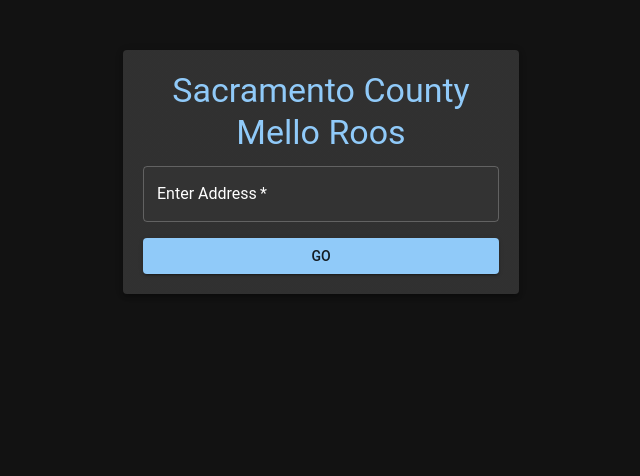
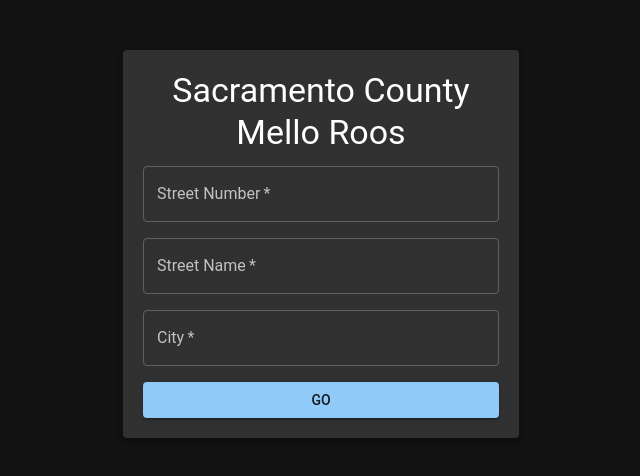
Before and after one commit to mpnikhil/sacramento-mello-roos-fe, a React (Create React App) app: page / in a window 1280 px wide. Shown: the top 476 px of the page, without its empty margins (319-959 px from the left). Built offline with nearby package versions, Linux system fonts and the light colour scheme.

Commit message:
Updated the form to take separate inputs for street number, name and city

```diff
--- a/src/App.js
+++ b/src/App.js
@@ -11,7 +11,9 @@ import {
 } from '@mui/material';
 
 function App() {
-  const [address, setAddress] = useState('');
+  const [streetNumber, setStreetNumber] = useState('');
+  const [streetName, setStreetName] = useState('');
+  const [city, setCity] = useState('');
   const [taxBill, setTaxBill] = useState(null);
   const [loading, setLoading] = useState(false);
   const [error, setError] = useState(null);
@@ -21,12 +23,18 @@ function App() {
     setLoading(true);
     setError(null);
 
+    const addressData = {
+      streetNumber,
+      streetName,
+      city
+    };
+
     fetch('https://your-backend-url.vercel.app/get-tax-bill', {
       method: 'POST',
       headers: {
         'Content-Type': 'application/json',
       },
-      body: JSON.stringify({ address }),
+      body: JSON.stringify(addressData),
     })
       .then((response) => response.json())
       .then((data) => {
@@ -45,24 +53,43 @@ function App() {
   };
 
   return (
-    <div className="App">
-      <Container component="main" maxWidth="xs" style={{ marginTop: '50px', height: '100vh' }}>
+    <Container component="main" maxWidth="xs" style={{ marginTop: '50px' }}>
       <Paper elevation={3} style={{ padding: '20px', backgroundColor: '#1e1e1e' }}>
-          <Typography variant="h4" component="h1" gutterBottom align="center" style={{ color: '#90caf9' }}>
+        <Typography variant="h4" component="h1" gutterBottom align="center">
           Sacramento County Mello Roos
         </Typography>
         <form onSubmit={handleSubmit}>
           <Box mb={2}>
             <TextField
               fullWidth
-                label="Enter Address"
+              label="Street Number"
               variant="outlined"
-                value={address}
-                onChange={(e) => setAddress(e.target.value)}
+              value={streetNumber}
+              onChange={(e) => setStreetNumber(e.target.value)}
               required
-                placeholder="1234 Example St"
-                InputLabelProps={{ style: { color: 'white' } }} // White label color
-                InputProps={{ style: { color: 'white', backgroundColor: '#333' } }} // Dark input background
+              placeholder="1234"
+            />
+          </Box>
+          <Box mb={2}>
+            <TextField
+              fullWidth
+              label="Street Name"
+              variant="outlined"
+              value={streetName}
+              onChange={(e) => setStreetName(e.target.value)}
+              required
+              placeholder="Main St"
+            />
+          </Box>
+          <Box mb={2}>
+            <TextField
+              fullWidth
+              label="City"
+              variant="outlined"
+              value={city}
+              onChange={(e) => setCity(e.target.value)}
+              required
+              placeholder="Sacramento"
             />
           </Box>
           <Button
@@ -92,7 +119,6 @@ function App() {
         )}
       </Paper>
     </Container>
-    </div>
   );
 }
 
```
Lines whose indentation alone changed are shown as unchanged.
